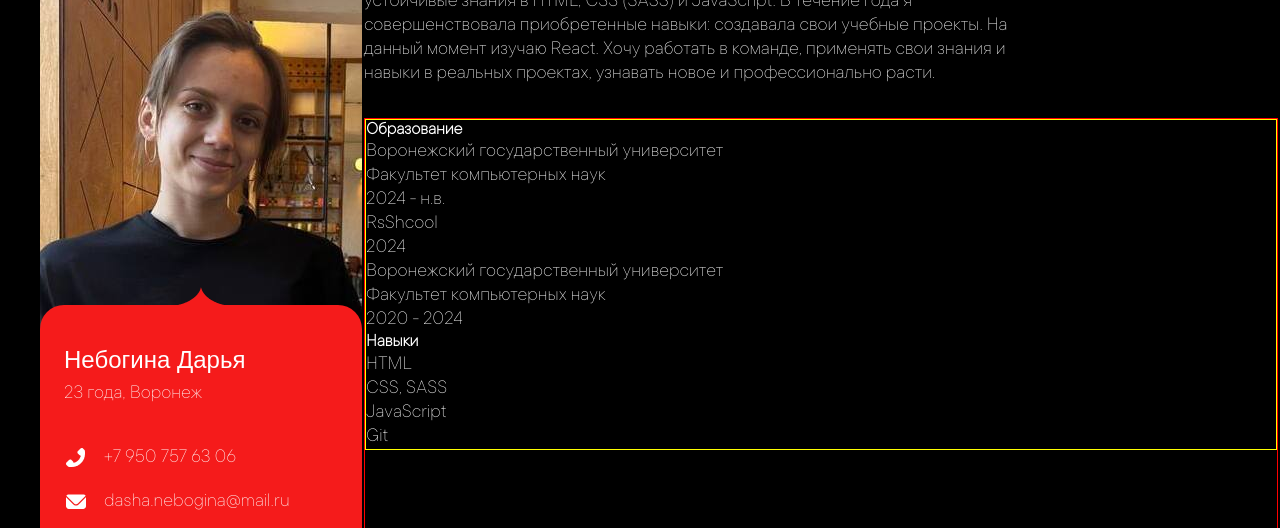
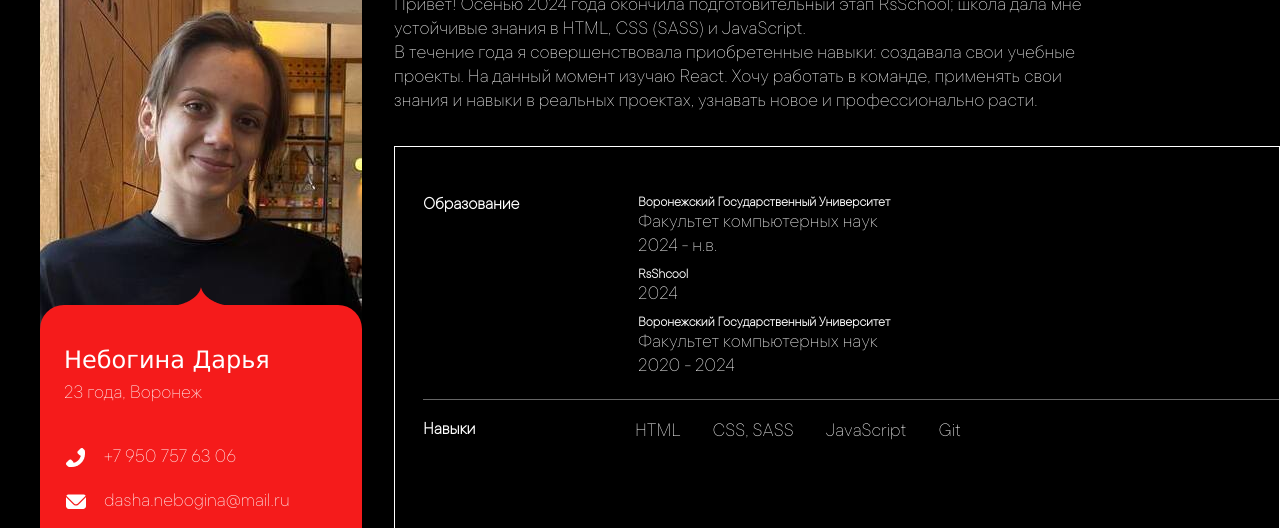
Before and after one commit to darianebogina/cover_letter_RC, a website: page index.html in a window 1280 px wide. Shown: the part 66-594 px from the top of the page. Drawn offline with nearby package versions, Linux system fonts and the light colour scheme.

Commit message:
feat: style right side

```diff
--- a/index.html
+++ b/index.html
@@ -41,39 +41,50 @@
             </div>
         </div>
         <div class="right__side">
-            <img src="./images/Logo.png" alt=logo">
+            <div class="logo__wrapper">
+                <img src="./images/Logo.png" alt="logo">
+            </div>
             <div class="frame">
                 <div class="introduction">
                     <p>Привет! Осенью 2024 года окончила подготовительный этап RsSchool;
                         школа дала мне устойчивые знания в HTML, CSS (SASS) и JavaScript.
-                        В течение года я совершенствовала приобретенные навыки: создавала свои учебные проекты.
+                        <br>В течение года я совершенствовала приобретенные навыки: создавала свои учебные проекты.
                         На данный момент изучаю React.
                         Хочу работать в команде, применять свои знания и навыки в реальных проектах,
-                        узнавать новое и профессионально расти.</p>
+                        узнавать новое и профессионально расти.
+                    </p>
                 </div>
                 <div class="info">
                     <div class="info__wrapper">
-                        <div class="education">
+                        <div class="edu__frame">
                             <h2>Образование</h2>
-                            <div class="edu__frame">
-                                <p>Воронежский государственный университет</p>
-                                <p>Факультет компьютерных наук</p>
-                                <p>2024 - н.в.</p>
-                                <p>RsShcool</p>
-                                <p>2024</p>
-                                <p>Воронежский государственный университет</p>
-                                <p>Факультет компьютерных наук</p>
-                                <p>2020 - 2024</p>
+                            <div class="edu__section">
+                                <div class="edu__item">
+                                    <h3>Воронежский Государственный Университет</h3>
+                                    <p>Факультет компьютерных наук</p>
+                                    <p>2024 - н.в.</p>
+                                </div>
+                                <div class="edu__item">
+                                    <h3>RsShcool</h3>
+                                    <p>2024</p>
+                                </div>
+                                <div class="edu__item">
+                                    <h3>Воронежский Государственный Университет</h3>
+                                    <p>Факультет компьютерных наук</p>
+                                    <p>2020 - 2024</p>
+                                </div>
                             </div>
                         </div>
-                        <div class="jobs"></div>
-                        <div class="skills">
+                        <hr />
+                        <div class="skills__frame">
                             <h2>Навыки</h2>
-                            <div class="skills__frame">
-                                <p>HTML</p>
-                                <p>CSS, SASS</p>
-                                <p>JavaScript</p>
-                                <p>Git</p>
+                            <div class="skills__section">
+                                <ul class="skills__list">
+                                    <li>HTML</li>
+                                    <li>CSS, SASS</li>
+                                    <li>JavaScript</li>
+                                    <li>Git</li>
+                                </ul>
                             </div>
                         </div>
                     </div>
--- a/style.css
+++ b/style.css
@@ -14,14 +14,17 @@ html {
 body {
     font-size: 1.2rem;
     max-width: 1440px;
+    height: 860px;
     margin: 0 auto;
-    font-family: 'TT Commons', Arial, sans-serif;
+    font-family: 'TT Commons', 'Verdana', sans-serif;
     color: rgb(255, 255, 255);
 }
 
 .main {
     display: flex;
-    justify-content: space-between;
+    gap: 32px;
+    height: 860px;
+    /* justify-content: space-between; */
     background-color: rgb(0, 0, 0);
 }
 
@@ -41,10 +44,11 @@ body {
     width: 322px;
     margin-top: -30px;
     border-radius: 24px 24px 0 0;
+    height: 440px;
 
     position: relative;
     z-index: 1;
-    background-color: rgb(245,27,27);
+    background-color: rgb(245, 27, 27);
 }
 
 .briefly img {
@@ -75,7 +79,7 @@ body {
 }
 
 h1 {
-    font-family: 'Redcollar', Arial, sans-serif;
+    font-family: 'Redcollar', 'Verdana', sans-serif;
     font-weight: 400;
     /* font-style: Regular; */
     font-size: 2.4rem;
@@ -85,7 +89,7 @@ h1 {
 }
 
 p {
-    font-family: 'TT Commons', Arial, sans-serif;
+    font-family: 'TT Commons', 'Verdana', sans-serif;
     font-weight: 400;
     font-size: 2rem;
     line-height: 24px;
@@ -103,7 +107,6 @@ p {
 .contact {
     display: flex;
     width: fit-content;
-    /* height: 24; */
     gap: 16px;
 }
 
@@ -116,61 +119,100 @@ p {
 
 /*-----------------------------------------------------------------------------------*/
 .right__side {
-    /* display: flex; */
-    /* flex-direction: column;
-    justify-content: end; */
     max-width: 1009px;
     width: 100%;
+    margin-top: 26px;
+    height: 786px;
+}
 
-    /* height: 762px; */
+.logo__wrapper {
+    display: flex;
+    justify-content: flex-end;
+}
 
-/* top: 58px;
-left: 393px;
-gap: 32px; */
-    /* margin: 28px 0px; */
-    border: 1px solid black;
-
+.right__side img {
+    max-width: 100%;
+    height: auto;
 }
 
 .frame {
     display: flex;
     flex-direction: column;
     width: 100%;
-    /* width: 1008; */
-    height: 762px;
-
-    /* top: 58px;
-    left: 393px; */
+    margin-top: 10px;
     gap: 32px;
-     border: 1px solid black;
-
 }
 
 .introduction {
     max-width: 690px;
-    /* font-family: TT Commons; */
     font-weight: 400;
-    font-style: Regular;
     font-size: 1.8rem;
     line-height: 2.4rem;
     letter-spacing: -1%;
-    color: rgb(255, 255, 255);
 }
 
 .info {
     width: 100%;
-    height: 586px;
-    border: 1px solid red;
+    height: fit-content;
+    border: 1px solid rgb(255, 255, 255);
 }
 
 .info__wrapper {
     max-width: 930px;
-    /* height: 408; */
+    height: 550px;
+    display: flex;
+    flex-direction: column;
 
-    top: 48px;
-    left: 28px;
+    margin-top: 48px;
+    margin-left: 28px;
     gap: 20px;
-    border: 1px solid yellow;
+}
+
+.edu__frame {
+    width: 538px;
+    display: flex;
+    justify-content: space-between;
+}
+
+.edu__section {
+    display: flex;
+    flex-direction: column;
+    width: 323px;
+    height: fit-content;
+    gap: 8px;
+}
+
+.edu__item {
+    width: 323px;
+    height: auto;
+}
+
+
+hr {
+    border: none;
+    border-top: 1px solid rgba(255, 255, 255, 0.4);
+}
+
+
+.skills__frame {
+    width: 538px;
+    display: flex;
+    justify-content: space-between;
+}
+
+
+.skills__list {
+    display: flex;
+    gap: 32px;
+
+    list-style: none
+}
+
+.skills__list li {
+    font-family: 'TT Commons', 'Verdana', sans-serif;
+    font-weight: 400;
+    font-size: 2rem;
+    line-height: 24px;
 }
 
 /*FONTS*/
@@ -182,4 +224,4 @@ gap: 32px; */
         url('./fonts/TTCommons-Thin.ttf') format('truetype');
     font-weight: 100;
     font-style: normal;
-  }
+}
```
